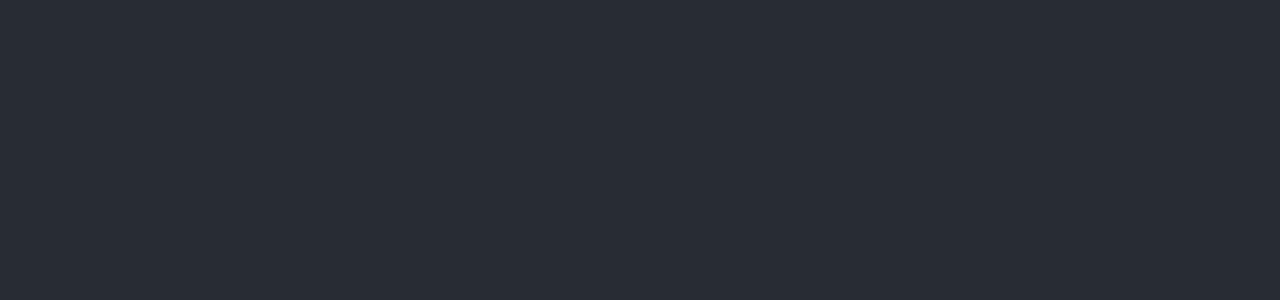
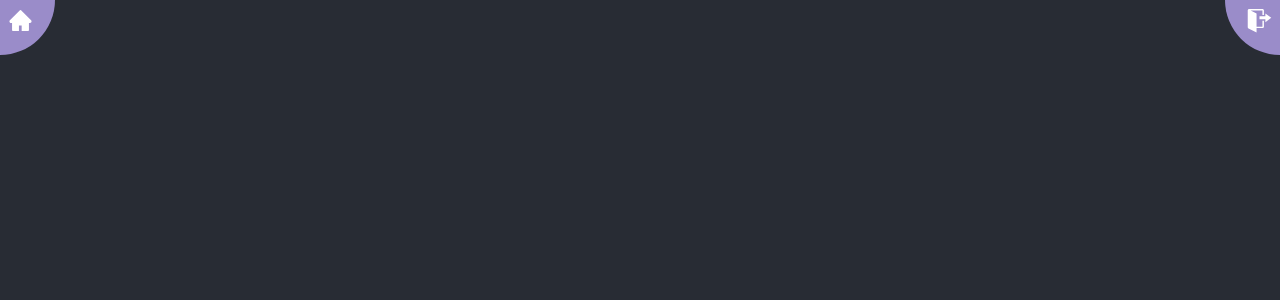
Before and after one commit to Jon950/brookdale-social-app, a React (Create React App) app in the folder brookdale-social-app/: page /searchtable in a window 1280 px wide. Shown: the top 300 px of the page. Built offline with nearby package versions, Linux system fonts and the light colour scheme.

Commit message:
adding table

```diff
--- a/brookdale-social-app/src/App.css
+++ b/brookdale-social-app/src/App.css
@@ -7,6 +7,7 @@
 
 .app {
   overflow: hidden;
+  height: 100vh;
 }
 .App-logo {
   height: 90vmin;
--- a/brookdale-social-app/src/App.tsx
+++ b/brookdale-social-app/src/App.tsx
@@ -17,8 +17,10 @@ import './App.css';
 import Home from "./components/pages/Home"
 import SignIn from './components/pages/SignIn';
 import UserProfile from "./components/pages/UserProfile";
+import SearchTable from "./components/pages/SearchTable"
 
 // components
+
 
 
 function App() {
@@ -38,6 +40,10 @@ console.log("REACT_APP_Test", process.env.REACT_APP_Test)
         <Route exact path="/userprofile">
           <UserProfile />
         </Route>
+
+        <Route exact path="/searchtable">
+          <SearchTable deslpayName={""} profilePicUrl={""} numberOfStars={0} />
+        </Route>
        </Switch>
 }
     </div>
--- a/brookdale-social-app/src/components/pages/Home.tsx
+++ b/brookdale-social-app/src/components/pages/Home.tsx
@@ -54,8 +54,12 @@ function UserProfile() {
       <ProfileBox deslpayName={userData.displayName} profilePicUrl={""} numberOfStars={userData.starRating}/>
 
       <section className="widgetBox">
+        <Link to="/searchtable" className="linkBtn">
         <Widget type={"Friends"} numberOf={userData.numberOfFriends} icon={<FaUserFriends size="30px" title="Friends"/>}/>
+        </Link>
+        <Link to="searchtable" className="linkBtn">
         <Widget type={"Groups"} numberOf={userData.numberOfGroups} icon={<BiNetworkChart size="30px" title="Groups"/>}/>
+        </Link>
       </section>
 
       </>
--- /dev/null
+++ b/brookdale-social-app/src/components/pages/SearchTable.tsx
@@ -0,0 +1,57 @@
+// React
+import { useEffect } from "react";
+import {Link} from "react-router-dom"
+
+// Firebase
+// import {db} from "../../firebaseConfigDoc";
+// import { doc, onSnapshot } from "firebase/firestore";
+
+// Data Layer
+// import {userDataLayer} from "../../dataLayer"
+
+// Icons
+import {GoSignOut} from 'react-icons/go';
+import {AiFillHome} from "react-icons/ai";
+
+// components
+import Table from "../subComponents/Table"
+
+
+interface SearchTableProps {
+    deslpayName:string,
+    profilePicUrl: string,
+    numberOfStars: number,
+
+  }
+
+
+const SearchTable: React.FC<SearchTableProps> = ({deslpayName, profilePicUrl, numberOfStars}) => {
+
+
+  useEffect(() => {
+
+
+    //   onSnapshot(doc(db, "users", userDataLayer.uid), (doc) => {
+    //     const data: any = doc.data()
+    //     console.log("server --------------------",data)
+    //     userDataLayer.setAll(data);
+
+    //     setUserData(userDataLayer.getUserData());
+    //   });
+
+  },[])
+
+
+    return (
+      <>
+       <Link to="/">
+         <div className="cornerBtn homeBtn"><AiFillHome size="25px" title="User Profile" className="icon"/></div>
+        </Link>
+
+      <div className="cornerBtn signOutBtn"><GoSignOut size="25px" title="signOut" className="icon"/></div>
+      <Table tableName={""} list={[{}]} />
+      </>
+    );
+  }
+
+  export default SearchTable;
--- /dev/null
+++ b/brookdale-social-app/src/components/subComponents/Table.tsx
@@ -0,0 +1,27 @@
+// React
+
+
+// components
+
+
+
+  interface TableProps {
+    tableName:string,
+    list: Array<object>,
+  }
+
+  const Table: React.FC<TableProps> = ({tableName, list}) => {
+
+
+    console.log("table ", tableName, list)
+
+    return (
+      <>
+        <div className="profilePictureBox">
+
+        </div>
+      </>
+    );
+  }
+
+  export default Table;
```
